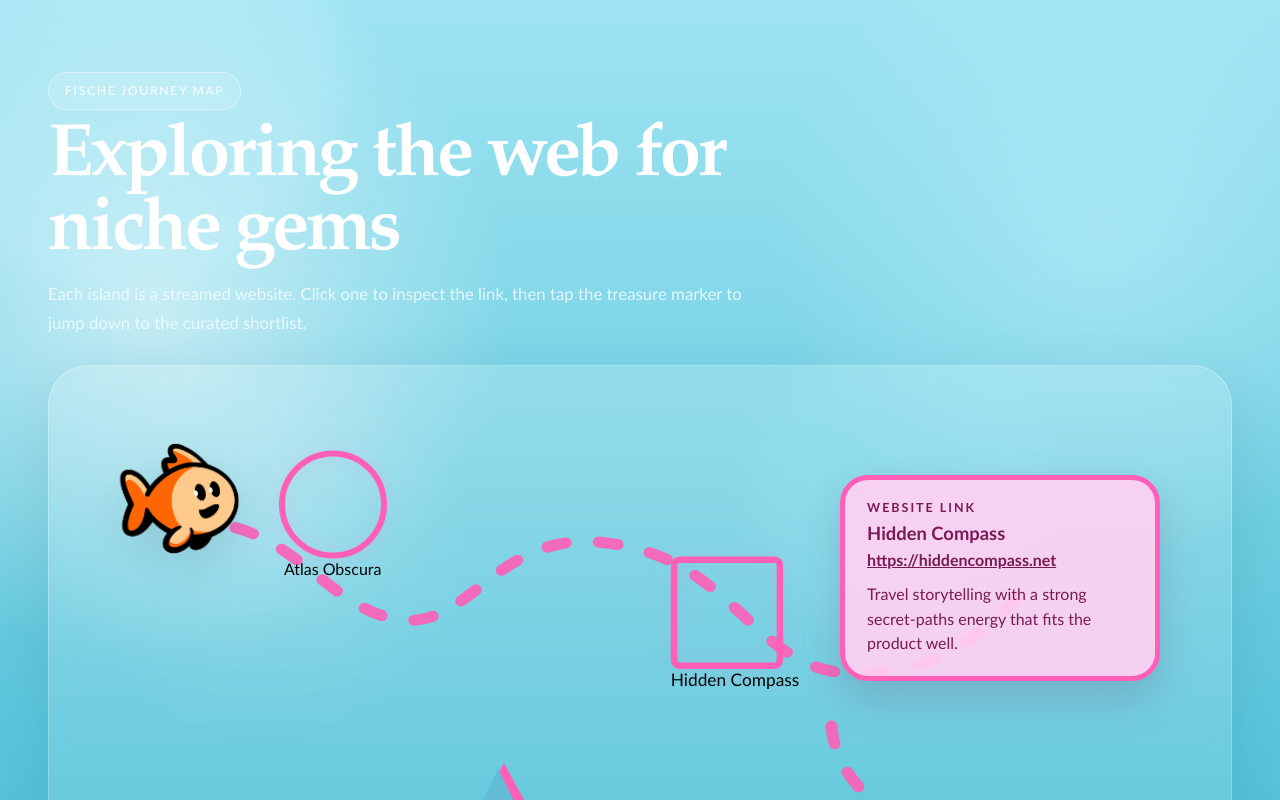
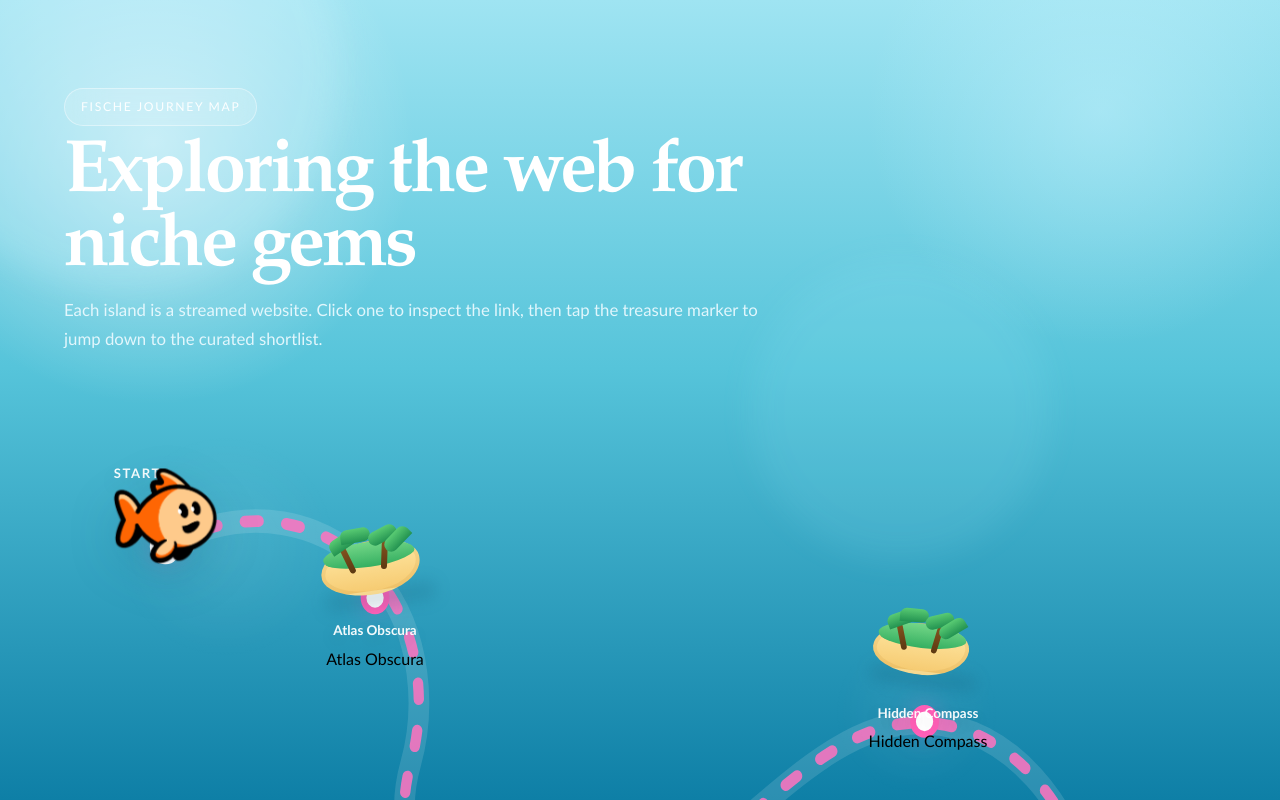
Before and after one commit to AdityaB4/notnemo, a Next.js app in the folder frontend/: page /exploring in a window 1280 px wide. Shown: the top 800 px of the page. Built offline with nearby package versions, Linux system fonts and the light colour scheme.

Commit message:
Frontend: Scrolling fixed

```diff
--- a/frontend/app/exploring/page.tsx
+++ b/frontend/app/exploring/page.tsx
@@ -1,7 +1,7 @@
 "use client";
 
 import Image from "next/image";
-import { useRef, useState } from "react";
+import { useEffect, useRef, useState } from "react";
 
 const bubbles = [
   { left: "6%", size: 18, duration: 12, delay: 0 },
@@ -14,42 +14,65 @@
   { left: "88%", size: 10, duration: 14, delay: 7 },
 ];
 
+const MAP_ROUTE_PATH =
+  "M88 126C156 92 230 104 274 152C311 193 314 250 301 291C286 338 302 379 351 403C406 430 485 411 564 354C627 308 683 256 750 260C821 264 876 322 893 392C911 462 884 544 823 601C780 641 721 668 642 684";
+
 const streamedWebsites = [
   {
     id: "atlas",
     name: "Atlas Obscura",
     href: "https://www.atlasobscura.com",
     blurb: "A rich source of unusual destinations, hidden landmarks, and local curiosities.",
-    top: "19%",
-    left: "24%",
+    top: "22%",
+    left: "27%",
     shape: "ring",
+    progress: 23,
+    fishTop: "22%",
+    fishLeft: "20%",
+    popoverTop: "10%",
+    popoverLeft: "31%",
   },
   {
     id: "compass",
     name: "Hidden Compass",
     href: "https://hiddencompass.net",
     blurb: "Travel storytelling with a strong secret-paths energy that fits the product well.",
-    top: "33%",
-    left: "58%",
+    top: "31%",
+    left: "75%",
     shape: "square",
+    progress: 67,
+    fishTop: "31%",
+    fishLeft: "68%",
+    popoverTop: "16%",
+    popoverLeft: "61%",
   },
   {
     id: "roads",
     name: "Roads & Kingdoms",
     href: "https://roadsandkingdoms.com",
     blurb: "Useful for discovery through food, neighborhoods, and distinctive local culture.",
-    top: "57%",
-    left: "38%",
+    top: "58%",
+    left: "40%",
     shape: "triangle",
+    progress: 47,
+    fishTop: "58%",
+    fishLeft: "32%",
+    popoverTop: "46%",
+    popoverLeft: "46%",
   },
   {
     id: "locals",
     name: "Spotted by Locals",
     href: "https://www.spottedbylocals.com",
     blurb: "A strong mock example of city-based hidden gems recommended by local voices.",
-    top: "66%",
-    left: "76%",
+    top: "72%",
+    left: "82%",
     shape: "oval",
+    progress: 88,
+    fishTop: "72%",
+    fishLeft: "74%",
+    popoverTop: "55%",
+    popoverLeft: "62%",
   },
 ];
 
@@ -73,13 +96,59 @@
 
 export default function ExploringPage() {
   const curatedSectionRef = useRef<HTMLElement | null>(null);
-  const [activeIsland, setActiveIsland] = useState<string>(streamedWebsites[1].id);
+  const [activeIsland, setActiveIsland] = useState<string | null>(null);
+  const [fishFacing, setFishFacing] = useState<"forward" | "backward">("forward");
+  const [showCurated, setShowCurated] = useState(false);
+  const [fishDock, setFishDock] = useState<{ top: string; left: string }>({
+    top: "14%",
+    left: "7%",
+  });
 
   const selectedWebsite =
-    streamedWebsites.find((website) => website.id === activeIsland) ?? streamedWebsites[0];
+    streamedWebsites.find((website) => website.id === activeIsland) ?? null;
+
+  useEffect(() => {
+    if (!showCurated) {
+      return;
+    }
+
+    curatedSectionRef.current?.scrollIntoView({ behavior: "smooth", block: "start" });
+  }, [showCurated]);
 
   const scrollToCurated = () => {
-    curatedSectionRef.current?.scrollIntoView({ behavior: "smooth", block: "start" });
+    setShowCurated(true);
+  };
+
+  const moveFishToStart = () => {
+    setFishFacing("backward");
+    setFishDock({
+      top: "14%",
+      left: "7%",
+    });
+    setActiveIsland(null);
+  };
+
+  const moveFishToIsland = (islandId: string) => {
+    const destination = streamedWebsites.find((website) => website.id === islandId);
+
+    if (!destination) {
+      return;
+    }
+
+    const currentIsland = streamedWebsites.find((website) => website.id === activeIsland);
+    const currentProgress = currentIsland?.progress ?? 0;
+
+    if (destination.progress < currentProgress) {
+      setFishFacing("backward");
+    } else if (destination.progress > currentProgress) {
+      setFishFacing("forward");
+    }
+
+    setFishDock({
+      top: destination.fishTop,
+      left: destination.fishLeft,
+    });
+    setActiveIsland(islandId);
   };
 
   return (
@@ -124,26 +193,43 @@
             aria-hidden="true"
           >
             <path
-              d="M114 144C193 129 229 210 286 226C356 247 373 147 470 159C574 171 593 262 664 275C732 287 791 245 824 202"
+              d={MAP_ROUTE_PATH}
               className="map-route map-route-pink"
             />
             <path
-              d="M662 324C667 385 727 423 806 442"
-              className="map-route map-route-pink"
+              d={MAP_ROUTE_PATH}
+              className="map-route map-route-white-soft"
             />
-            <path
-              d="M808 482C746 503 696 523 631 559"
-              className="map-route map-route-white"
-            />
+            <circle cx="88" cy="126" r="11" className="route-stop route-start" />
+            <circle cx="270" cy="165" r="10" className="route-stop" />
+            <circle cx="747" cy="259" r="10" className="route-stop" />
+            <circle cx="404" cy="406" r="10" className="route-stop" />
+            <circle cx="819" cy="592" r="10" className="route-stop" />
+            <circle cx="642" cy="684" r="12" className="route-stop route-stop-final" />
           </svg>
 
-          <div className="map-fish">
+          <button
+            type="button"
+            className="map-start-button"
+            onClick={moveFishToStart}
+            aria-label="Return to start"
+          >
+            Start
+          </button>
+
+          <div
+            className="map-fish"
+            style={{
+              top: fishDock.top,
+              left: fishDock.left,
+            }}
+          >
             <Image
               src="/fische-fish.png"
               alt="fische explorer fish"
               width={128}
               height={128}
-              className="map-fish-image"
+              className={`map-fish-image map-fish-image-${fishFacing}`}
               priority
             />
           </div>
@@ -156,13 +242,32 @@
                 activeIsland === website.id ? "island-active" : ""
               }`}
               style={{ top: website.top, left: website.left }}
-              onClick={() => setActiveIsland(website.id)}
+              onClick={() => moveFishToIsland(website.id)}
             >
+              <span className="island-art" aria-hidden="true">
+                <span className="island-shadow" />
+                <span className="island-sand" />
+                <span className="island-grass" />
+                <span className="island-palm island-palm-left" />
+                <span className="island-palm island-palm-right" />
+                <span className="island-leaf island-leaf-a" />
+                <span className="island-leaf island-leaf-b" />
+                <span className="island-leaf island-leaf-c" />
+                <span className="island-leaf island-leaf-d" />
+              </span>
+              <span className="island-name">{website.name}</span>
               <span className="sr-only">{website.name}</span>
             </button>
           ))}
 
-          <div className="island-popover">
+          {selectedWebsite ? (
+            <div
+              className="island-popover"
+              style={{
+                top: selectedWebsite.popoverTop,
+                left: selectedWebsite.popoverLeft,
+              }}
+            >
               <p className="island-popover-label">Website link</p>
               <strong>{selectedWebsite.name}</strong>
               <a href={selectedWebsite.href} target="_blank" rel="noreferrer">
@@ -170,6 +275,7 @@
               </a>
               <p>{selectedWebsite.blurb}</p>
             </div>
+          ) : null}
 
           <button type="button" className="treasure-marker" onClick={scrollToCurated}>
             <span className="treasure-x">X</span>
@@ -178,6 +284,7 @@
         </div>
       </section>
 
+      {showCurated ? (
         <section className="curated-shell" ref={curatedSectionRef}>
           <div className="curated-heading">
             <span className="hero-badge">curated shortlist</span>
@@ -200,6 +307,7 @@
             ))}
           </div>
         </section>
+      ) : null}
     </main>
   );
 }
--- a/frontend/app/globals.css
+++ b/frontend/app/globals.css
@@ -21,13 +21,22 @@
 
 html {
   min-height: 100%;
+  overflow-x: hidden;
+  overflow-y: hidden;
 }
 
 body {
   min-height: 100vh;
+  height: 100vh;
   margin: 0;
   font-family: var(--body-font);
   color: var(--ink);
+  overflow-x: hidden;
+  overflow-y: auto;
+  background:
+    radial-gradient(circle at 12% 18%, rgba(255, 255, 255, 0.55), transparent 20%),
+    radial-gradient(circle at 86% 14%, rgba(202, 244, 255, 0.45), transparent 18%),
+    linear-gradient(180deg, var(--bg-top) 0%, var(--bg-mid) 46%, var(--bg-deep) 100%);
 }
 
 button,
@@ -474,7 +483,11 @@
 }
 
 .exploring-page {
-  padding-bottom: 88px;
+  background: transparent;
+  padding: 56px 40px 24px;
+  padding-bottom: 0;
+  overflow: visible;
+  min-height: auto;
 }
 
 .map-shell,
@@ -524,15 +537,25 @@
 
 .map-board {
   position: relative;
-  min-height: 780px;
-  border-radius: 40px;
+  min-height: 920px;
+  width: 100%;
+  background: transparent;
+  border: 0;
+  box-shadow: none;
+  backdrop-filter: none;
+  overflow: clip;
+}
+
+.map-board::before {
+  content: "";
+  position: absolute;
+  inset: 0;
   background:
-    radial-gradient(circle at 18% 22%, rgba(255, 255, 255, 0.14), transparent 18%),
-    linear-gradient(180deg, rgba(255, 255, 255, 0.18), rgba(255, 255, 255, 0.08));
-  border: 1px solid rgba(255, 255, 255, 0.28);
-  box-shadow: 0 20px 60px rgba(5, 59, 85, 0.12);
-  backdrop-filter: blur(10px);
-  overflow: hidden;
+    radial-gradient(circle at 20% 75%, rgba(255, 255, 255, 0.07), transparent 12%),
+    radial-gradient(circle at 85% 68%, rgba(255, 255, 255, 0.06), transparent 10%),
+    radial-gradient(circle at 14% 18%, rgba(255, 255, 255, 0.06), transparent 9%),
+    radial-gradient(circle at 74% 36%, rgba(255, 255, 255, 0.05), transparent 8%);
+  pointer-events: none;
 }
 
 .map-paths {
@@ -545,9 +568,9 @@
 .map-route {
   fill: none;
   stroke-linecap: round;
-  stroke-width: 10;
-  stroke-dasharray: 16 28;
-  opacity: 0.9;
+  stroke-width: 9;
+  stroke-dasharray: 12 24;
+  opacity: 0.86;
 }
 
 .map-route-pink {
@@ -558,19 +581,76 @@
   stroke: rgba(255, 255, 255, 0.95);
 }
 
+.map-route-white-soft {
+  stroke: rgba(255, 255, 255, 0.28);
+  stroke-width: 18;
+  stroke-dasharray: none;
+  opacity: 0.45;
+}
+
+.route-stop {
+  fill: #ffffff;
+  stroke: #ff5fb7;
+  stroke-width: 5;
+  filter: drop-shadow(0 0 10px rgba(255, 95, 183, 0.2));
+}
+
+.route-stop-final {
+  fill: #ffe79f;
+  stroke: #f39b2f;
+}
+
+.route-start {
+  fill: #9df3ff;
+  stroke: #ffffff;
+}
+
+.map-start-button {
+  position: absolute;
+  top: 9%;
+  left: 3.8%;
+  z-index: 2;
+  border: 0;
+  background: transparent;
+  color: rgba(255, 255, 255, 0.95);
+  font-size: 0.82rem;
+  font-weight: 800;
+  letter-spacing: 0.12em;
+  text-transform: uppercase;
+  text-shadow: 0 8px 18px rgba(8, 50, 74, 0.18);
+  cursor: pointer;
+  transition: transform 180ms ease, opacity 180ms ease;
+}
+
+.map-start-button:hover {
+  transform: scale(1.06);
+  opacity: 1;
+}
+
 .map-fish {
   position: absolute;
-  top: 10%;
-  left: 6%;
   z-index: 2;
-  width: 120px;
-  animation: fishFloat 5.5s ease-in-out infinite;
+  width: 104px;
+  transform: translate(-30%, -42%);
+  transition:
+    top 900ms ease-in-out,
+    left 900ms ease-in-out;
+  will-change: top, left;
 }
 
 .map-fish-image {
   width: 100%;
   height: auto;
   filter: drop-shadow(0 16px 24px rgba(4, 58, 84, 0.14));
+  transition: transform 260ms ease;
+}
+
+.map-fish-image-forward {
+  transform: scaleX(1);
+}
+
+.map-fish-image-backward {
+  transform: scaleX(-1);
 }
 
 .map-island {
@@ -580,14 +660,10 @@
   background: transparent;
   cursor: pointer;
   transform: translate(-50%, -50%);
+  display: grid;
+  gap: 10px;
+  justify-items: center;
   transition: transform 180ms ease, filter 180ms ease;
-}
-
-.map-island::before {
-  content: "";
-  display: block;
-  border: 6px solid #ff5fb7;
-  filter: drop-shadow(0 0 10px rgba(255, 95, 183, 0.18));
 }
 
 .map-island:hover,
@@ -595,54 +671,133 @@
   transform: translate(-50%, -50%) scale(1.08);
 }
 
-.island-ring::before {
-  width: 96px;
-  height: 96px;
-  border-radius: 999px;
+.island-art {
+  position: relative;
+  width: 148px;
+  height: 112px;
+  display: block;
 }
 
-.island-square::before {
-  width: 92px;
-  height: 92px;
-  border-radius: 8px;
+.island-shadow {
+  position: absolute;
+  left: 18px;
+  right: 18px;
+  bottom: 6px;
+  height: 18px;
+  border-radius: 999px;
+  background: rgba(9, 80, 104, 0.18);
+  filter: blur(8px);
 }
 
-.island-triangle {
-  width: 104px;
-  height: 96px;
+.island-sand,
+.island-grass {
+  position: absolute;
+  inset: auto;
+  left: 18px;
+  width: 100px;
+  border-radius: 58% 42% 50% 50% / 55% 42% 58% 45%;
 }
 
-.island-triangle::before {
-  width: 0;
-  height: 0;
-  border-left: 52px solid transparent;
-  border-right: 52px solid transparent;
-  border-bottom: 96px solid #ff5fb7;
-  border-top: 0;
-  filter: none;
+.island-sand {
+  bottom: 18px;
+  height: 54px;
+  background: linear-gradient(180deg, #ffe7a3 0%, #f6cb72 100%);
+  border: 4px solid rgba(192, 138, 43, 0.14);
 }
 
-.island-triangle::after {
-  content: "";
-  position: absolute;
-  inset: 7px 12px 8px;
-  clip-path: polygon(50% 0%, 100% 100%, 0% 100%);
-  background: rgba(86, 196, 218, 0.92);
+.island-grass {
+  bottom: 46px;
+  height: 28px;
+  background: linear-gradient(180deg, #7bdc8c 0%, #35af61 100%);
+  clip-path: ellipse(46% 48% at 50% 58%);
 }
 
-.island-oval::before {
-  width: 88px;
-  height: 116px;
+.island-palm,
+.island-leaf {
+  position: absolute;
+}
+
+.island-palm {
+  width: 6px;
+  height: 28px;
+  bottom: 42px;
+  background: linear-gradient(180deg, #84541f 0%, #5c3811 100%);
   border-radius: 999px;
-  transform: rotate(24deg);
+  transform-origin: bottom center;
+}
+
+.island-palm-left {
+  left: 48px;
+  transform: rotate(-18deg);
+}
+
+.island-palm-right {
+  left: 78px;
+  transform: rotate(10deg);
+}
+
+.island-leaf {
+  width: 30px;
+  height: 14px;
+  background: linear-gradient(180deg, #59cb73 0%, #239351 100%);
+  border-radius: 999px 999px 999px 0;
+}
+
+.island-leaf-a {
+  left: 29px;
+  bottom: 67px;
+  transform: rotate(-26deg);
+}
+
+.island-leaf-b {
+  left: 42px;
+  bottom: 72px;
+  transform: rotate(-2deg);
+}
+
+.island-leaf-c {
+  left: 69px;
+  bottom: 69px;
+  transform: scaleX(-1) rotate(20deg);
+}
+
+.island-leaf-d {
+  left: 83px;
+  bottom: 63px;
+  transform: scaleX(-1) rotate(38deg);
+}
+
+.island-name {
+  max-width: 170px;
+  color: rgba(255, 255, 255, 0.95);
+  font-size: 0.84rem;
+  font-weight: 700;
+  line-height: 1.25;
+  text-align: center;
+  text-shadow: 0 6px 18px rgba(8, 50, 74, 0.18);
+}
+
+.island-ring .island-art {
+  transform: rotate(-8deg);
+}
+
+.island-square .island-art {
+  transform: rotate(7deg) scale(0.96);
+}
+
+.island-triangle .island-art {
+  transform: rotate(-4deg) scale(0.92);
+}
+
+.island-oval .island-art {
+  transform: rotate(12deg) scale(1.04);
 }
 
 .island-popover {
   position: absolute;
-  top: 14%;
-  right: 6%;
+  transform: translate(0, -50%);
   z-index: 3;
-  width: min(320px, calc(100% - 48px));
+  width: min(280px, calc(100% - 48px));
   padding: 20px 22px;
   border-radius: 28px;
   background: rgba(255, 209, 242, 0.92);
@@ -678,8 +833,8 @@
 
 .treasure-marker {
   position: absolute;
-  bottom: 11%;
-  left: 42%;
+  bottom: 5%;
+  left: 63%;
   z-index: 2;
   border: 0;
   background: transparent;
@@ -692,7 +847,7 @@
 
 .treasure-x {
   font-family: var(--display-font);
-  font-size: clamp(4.4rem, 9vw, 7rem);
+  font-size: clamp(3rem, 7vw, 4.8rem);
   font-weight: 700;
   line-height: 0.8;
   text-shadow: 0 10px 18px rgba(8, 50, 74, 0.12);
@@ -871,8 +1026,7 @@
   }
 
   .map-board {
-    min-height: 700px;
-    border-radius: 28px;
+    min-height: 760px;
   }
 
   .map-fish {
@@ -880,14 +1034,16 @@
   }
 
   .island-popover {
-    top: 6%;
+    left: 4% !important;
     right: 4%;
-    left: 4%;
+    top: auto !important;
+    bottom: 4%;
+    transform: none;
     width: auto;
   }
 
   .treasure-marker {
-    left: 36%;
-    bottom: 9%;
+    left: 58%;
+    bottom: 5%;
   }
 }
```
Lines whose indentation alone changed are shown as unchanged.
